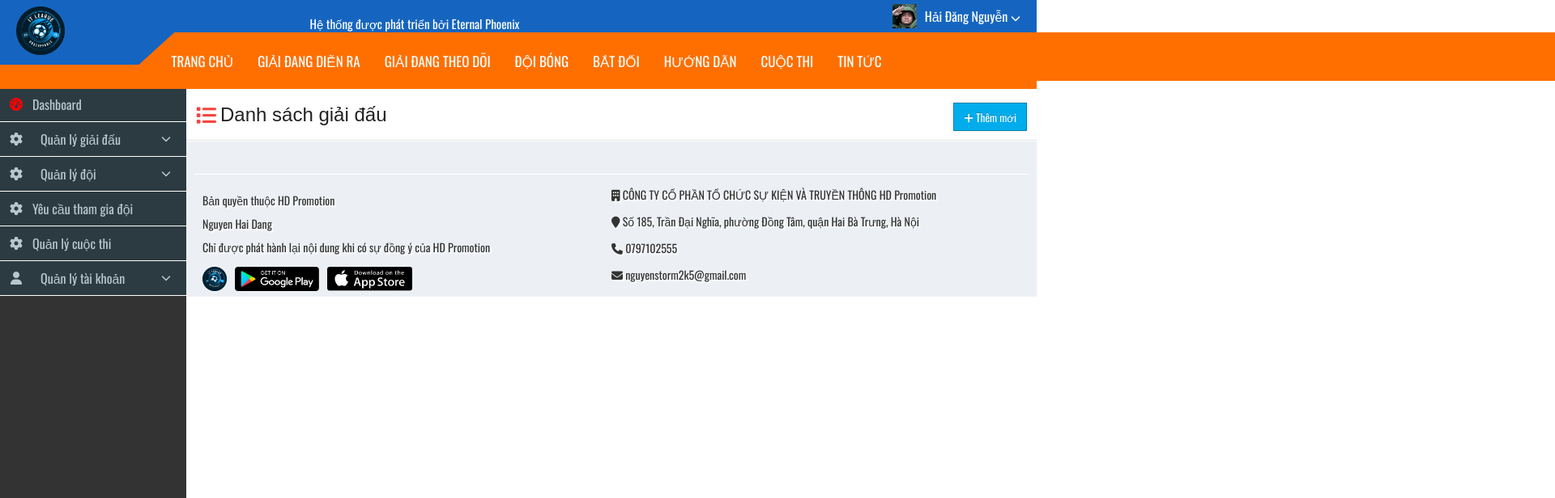
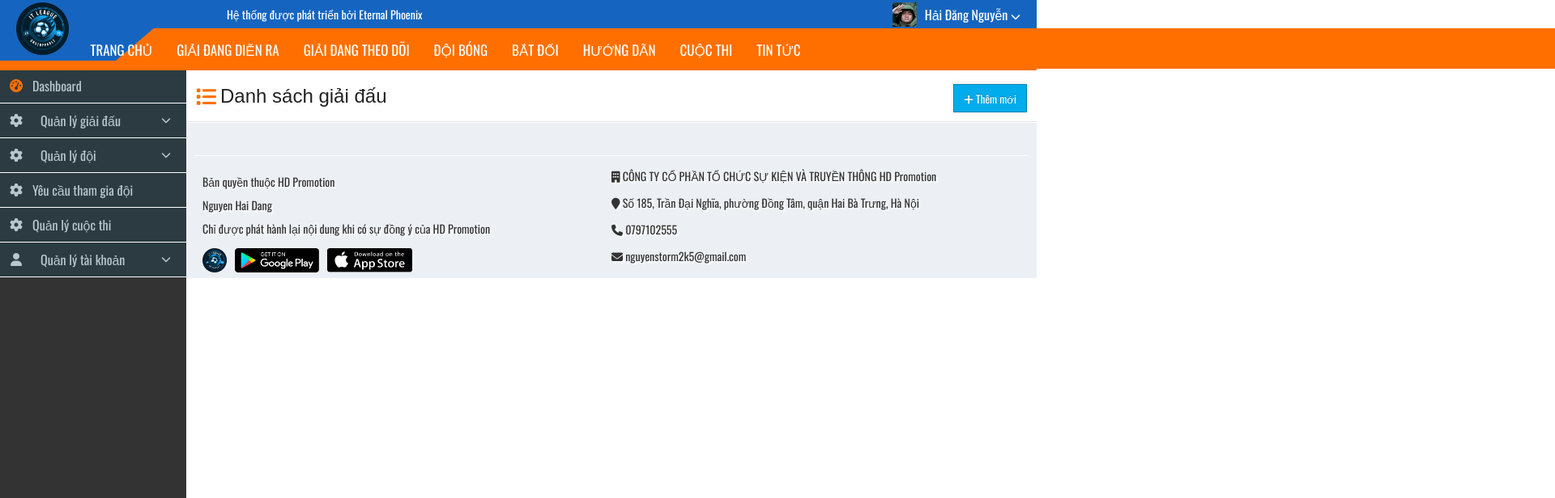
Before and after one commit to dohuykien/Web_Design_Group_1, a plain HTML site: page TK-WEB_Baitaplon/Dashboard.html in a window 1280 px wide. Shown: the top 616 px of the page at 81% size, 1920 px wide, since content can reach past the window. Drawn offline with nearby package versions, Linux system fonts and the light colour scheme.

Commit message:
Update Dashboard.html

```diff
--- a/TK-WEB_Baitaplon/Dashboard.html
+++ b/TK-WEB_Baitaplon/Dashboard.html
@@ -25,11 +25,11 @@
       /*----------Header----------*/
       .developed-by {
         position: absolute;
-        left: 40%;
-        transform: translate(-50%, -50%);
+        left: 280px;
+        top: 7px;
         color: #ffffff;
-        font-size: 15px;
-        z-index: 3;
+        font-size: 14px;
+        z-index: 2;
       }
       .navbar-top {
         background-color: #1565c0;
@@ -39,7 +39,7 @@
         display: flex;
         align-items: center;
         justify-content: space-between;
-        height: 80px;
+        height: 75px;
       }
       .navbar-bottom {
         position: relative;
@@ -52,15 +52,15 @@
         left: 170px;
       }
       .logo img {
-        height: 60px;
+        height: 65px;
         max-width: 100%;
         margin-right: 10px;
       }
 
       /* Menu chính */
       .navbar-collapse {
-        background-color: #ff6f00; /*#FF6F00 */
-        padding: 15px 0px;
+        background-color: #ff6f00;
+        padding: 6px 0px;
         height: 5px;
         display: flex;
         align-items: center;
@@ -73,13 +73,14 @@
         position: absolute;
         top: -40px;
         left: -15px;
-        width: 450%;
-        height: 60px;
+        width: 400%;
+        height: 50px;
         background-color: #ff6f00;
         clip-path: polygon(0 350%, 4% 0, 100% 0, 100% 100%);
       }
       .navbar-nav {
         display: flex;
+        margin-left: -200px;
       }
       .navbar-nav li a {
         left: 10px;
@@ -91,20 +92,17 @@
         z-index: 2;
         font-size: 17px;
       }
-      .navbar-nav li {
-        list-style: none;
-      }
 
       .nav-item {
         padding: 0 15px;
+        list-style: none;
+      }
+      .navbar-nav a:hover {
+        text-decoration: underline;
       }
 
       /* Responsive cho Mobile */
       @media (max-width: 768px) {
-        .navbar-toggler {
-          display: block;
-        }
-
         .navbar-collapse {
           display: none;
           flex-direction: column;
@@ -178,7 +176,7 @@
         flex: 1;
       }
       .fa-solid.fa-tachometer-alt {
-        color: red;
+        color: #ff6f00;
       }
 
       /* Ẩn submenu ban đầu */
@@ -251,7 +249,7 @@
         font-family: "Source Sans Pro", sans-serif !important;
       }
       .fa-solid.fa-list {
-        color: #f34541;
+        color: #ff6f00;
         margin-right: 5px;
         font-size: 25px;
       }
```
